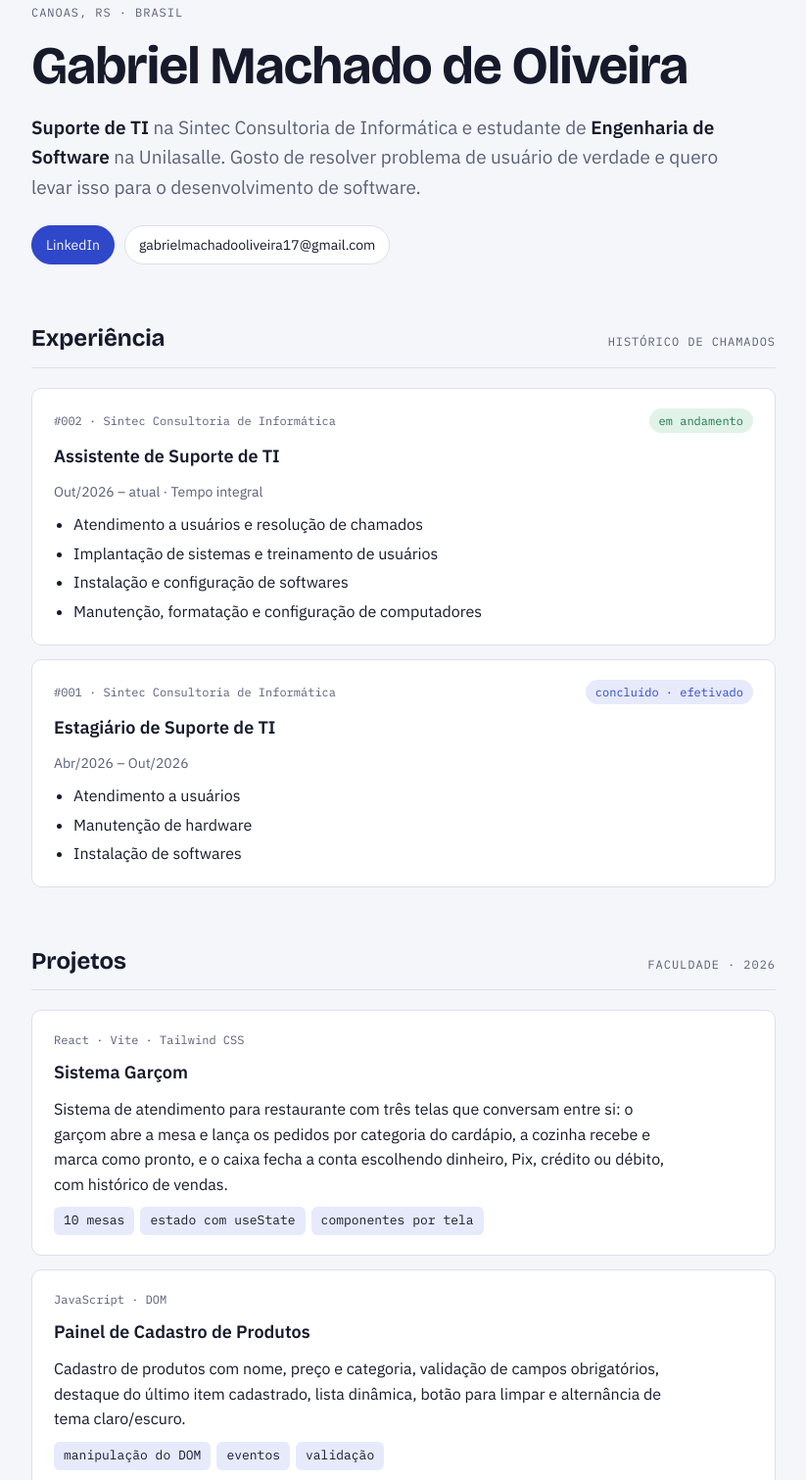
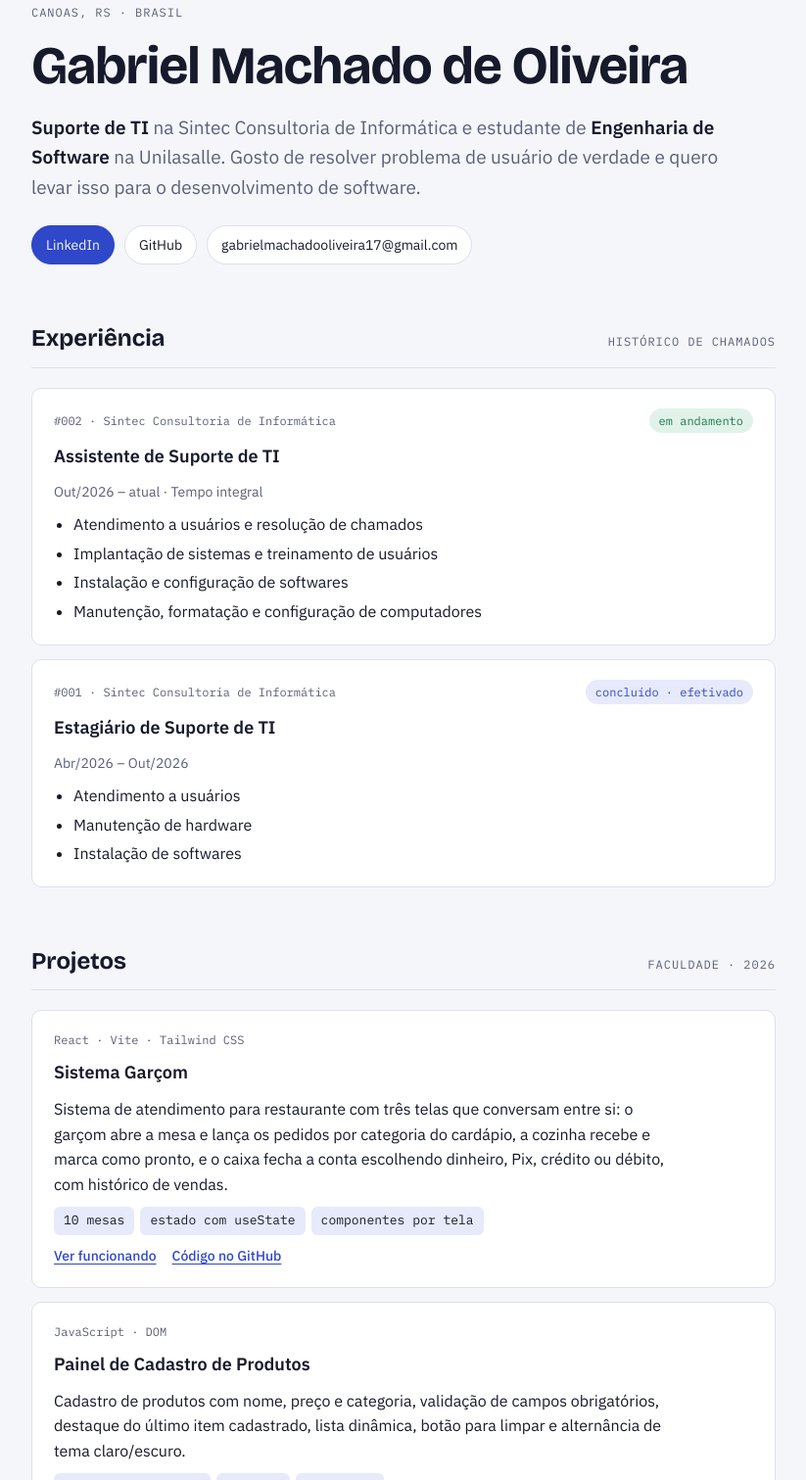
Before and after one commit to gabrielmachado1771/gabrielmachado1771.github.io, a plain HTML site: page index.html in a window 1280 px wide. Shown: the part 53-1564 px from the top of the page at 98% size, without its empty margins (228-1051 px from the left). Drawn offline with nearby package versions, Linux system fonts and the light colour scheme.

Commit message:
Update index.html

```diff
--- a/index.html
+++ b/index.html
@@ -56,6 +56,7 @@
 .skills{display:grid;grid-template-columns:repeat(auto-fit,minmax(200px,1fr));gap:20px}
 .skills div{display:flex;flex-direction:column;gap:8px;min-width:0}
 .tags{display:flex;flex-wrap:wrap;gap:6px}
+.links{display:flex;flex-wrap:wrap;gap:16px;font-size:14px;font-weight:500}
 .tag{font-family:var(--mono);font-size:13px;padding:4px 10px;border-radius:6px;background:var(--accent-soft);color:var(--fg)}
 .empty{border:1.5px dashed var(--line);border-radius:10px;padding:26px 22px;display:flex;flex-direction:column;gap:8px;color:var(--muted)}
 footer{font-size:13px;color:var(--muted);border-top:1px solid var(--line);padding-top:18px}
@@ -71,6 +72,7 @@
     <p class="role"><strong>Suporte de TI</strong> na Sintec Consultoria de Informática e estudante de <strong>Engenharia de Software</strong> na Unilasalle. Gosto de resolver problema de usuário de verdade e quero levar isso para o desenvolvimento de software.</p>
     <div class="contact">
       <a class="chip primary" href="https://www.linkedin.com/in/gabriel-machado-de-oliveira-173954356" target="_blank" rel="noopener">LinkedIn</a>
+      <a class="chip" href="https://github.com/gabrielmachado1771" target="_blank" rel="noopener">GitHub</a>
       <button class="chip" id="copy-email" type="button">gabrielmachadooliveira17@gmail.com</button>
       <span class="copied" id="copied" hidden>E-mail copiado</span>
     </div>
@@ -111,6 +113,7 @@
         <h3>Sistema Garçom</h3>
         <p>Sistema de atendimento para restaurante com três telas que conversam entre si: o garçom abre a mesa e lança os pedidos por categoria do cardápio, a cozinha recebe e marca como pronto, e o caixa fecha a conta escolhendo dinheiro, Pix, crédito ou débito, com histórico de vendas.</p>
         <div class="tags"><span class="tag">10 mesas</span><span class="tag">estado com useState</span><span class="tag">componentes por tela</span></div>
+        <div class="links"><a href="https://gabrielmachado1771.github.io/sistema-garcom/" target="_blank" rel="noopener">Ver funcionando</a><a href="https://github.com/gabrielmachado1771/sistema-garcom" target="_blank" rel="noopener">Código no GitHub</a></div>
       </article>
       <article class="ticket">
         <div class="t-top"><span class="t-id">JavaScript · DOM</span></div>
```
